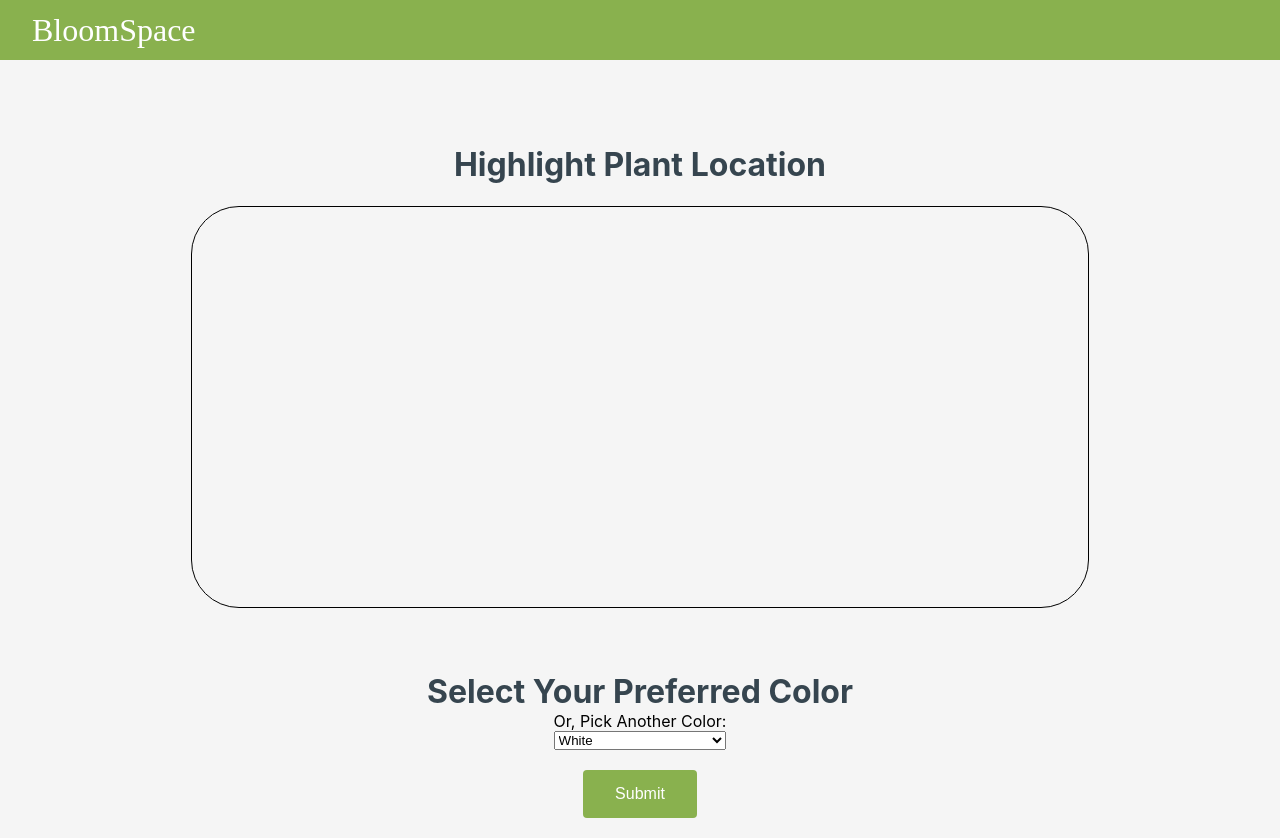
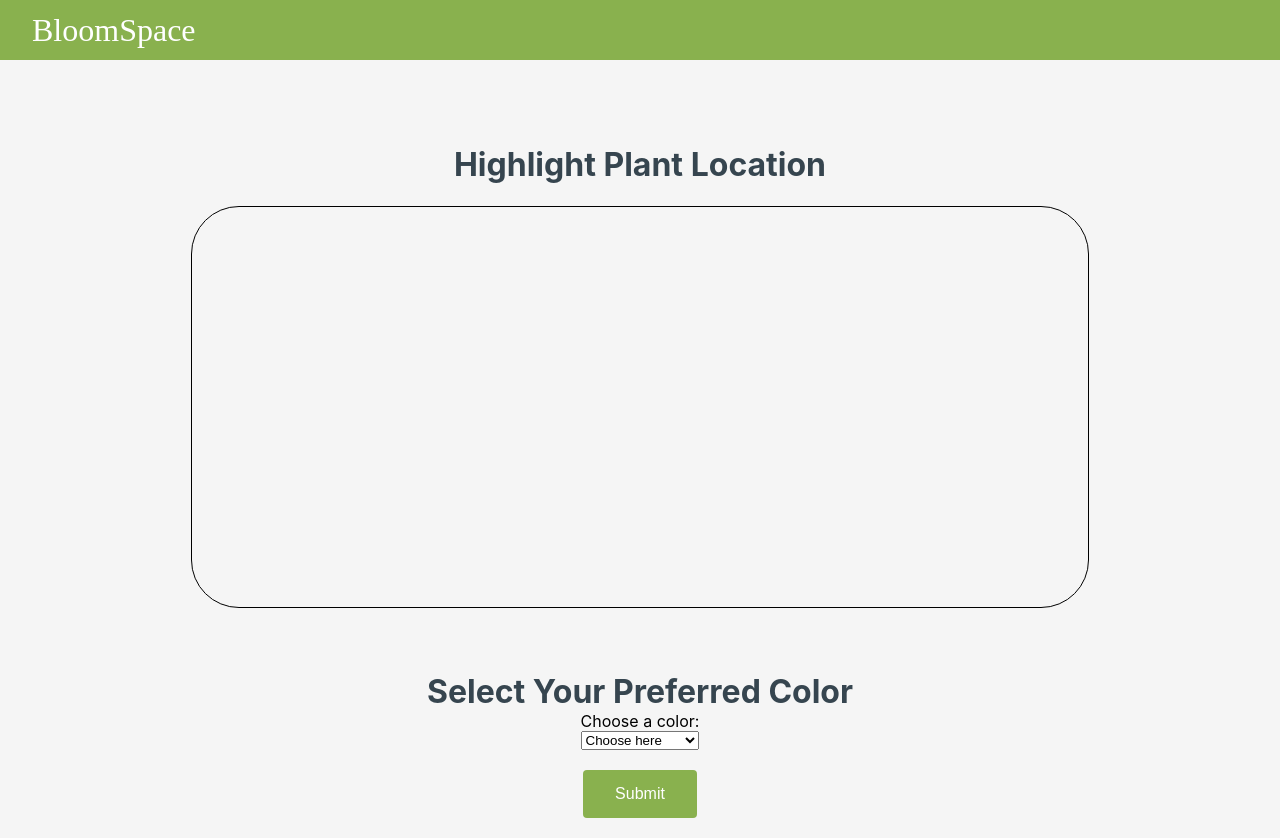
Before and after one commit to jackcdavey/BloomSpace, a Next.js app: page /highlight in a window 1280 px wide. Built offline with nearby package versions, Linux system fonts and the light colour scheme.

Commit message:
Dropdown picker works

```diff
--- a/src/pages/components/colorSelector.jsx
+++ b/src/pages/components/colorSelector.jsx
@@ -1,10 +1,7 @@
 import { useState } from 'react';
 
 function ColorSelector({ colors, commonColors, selectedColor, setSelectedColor }) {
-    const [dropdownColor, setDropdownColor] = useState(selectedColor);
-
     const handleSelect = (e) => {
-        setDropdownColor(e.target.value);
         setSelectedColor(e.target.value);
     };
 
@@ -13,7 +10,7 @@ function ColorSelector({ colors, commonColors, selectedColor, setSelectedColor }
             style={{
                 display: 'flex',
                 justifyContent: 'space-evenly',
-                width: '70vw',
+                width: '50vw',
                 flexDirection: 'row',
             }}
         >
@@ -25,12 +22,12 @@ function ColorSelector({ colors, commonColors, selectedColor, setSelectedColor }
                     onClick={() => setSelectedColor(color)}
                 />
             ))}
-            <div style={{ display: 'flex', flexDirection: 'column', justifyContent: 'center' }}>
-                <label htmlFor="color-select">Or, Pick Another Color:</label>
-                <select id="color-select" value={dropdownColor} onChange={handleSelect}>
+            <div style={{ display: 'flex', flexDirection: 'column' }}>
+                <label htmlFor="color-select">Choose a color:</label>
+                <select id="color-select" value={selectedColor || ''} onChange={handleSelect}>
+                    <option value="" disabled hidden>Choose here</option>
                     {commonColors.map((color, index) => (
                         <option key={index} value={color.hex}>
-                            <span style={{ backgroundColor: color.hex, borderRadius: '50%', width: '10px', height: '10px', display: 'inline-block' }}></span>
                             {color.name}
                         </option>
                     ))}
--- a/src/pages/highlight.jsx
+++ b/src/pages/highlight.jsx
@@ -140,7 +140,7 @@ export default function Highlight() {
                 />
             </div>
             <form onSubmit={handleSubmit}>
-                <button type="submit">Submit</button>
+                <button type="submit" disabled={!selectedColor}>Submit</button>
             </form>
         </div>
     );
```
Also changed, not shown: src/pages/index.js (+9 -3 lines).
